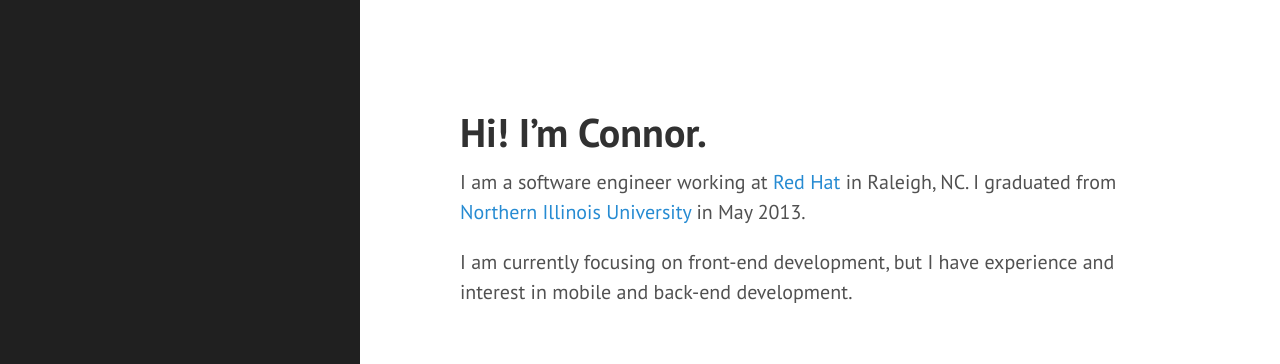
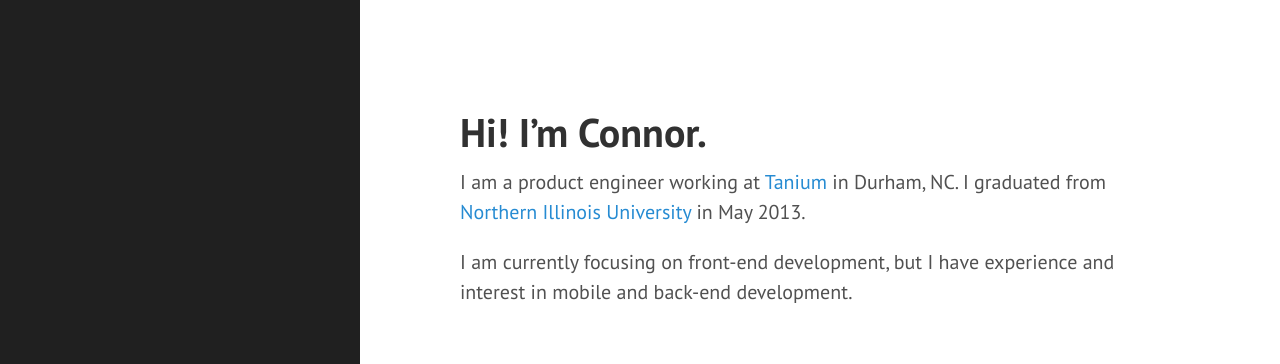
Before and after one commit to connyay/connyay.github.io, a Jekyll site: the page built from index.md, in a window 1280 px wide. Shown: the top 364 px of the page. Built offline with Jekyll 4.4.1, drawn with Linux system fonts in a browser that asks for light colours; Markdown is read by kramdown in place of the engine named in the settings.

Commit message:
update jorb

```diff
--- a/index.md
+++ b/index.md
@@ -4,7 +4,7 @@ title: Home
 ---
 
 # Hi! I'm Connor.
-I am a software engineer working at [Red Hat](http://redhat.com) in Raleigh, NC.
+I am a product engineer working at [Tanium](https://www.tanium.com/) in Durham, NC.
 I graduated from [Northern Illinois University](http://www.cs.niu.edu/) in May 2013.
 
 I am currently focusing on front-end development, but I have experience and interest in mobile and back-end development.
```
